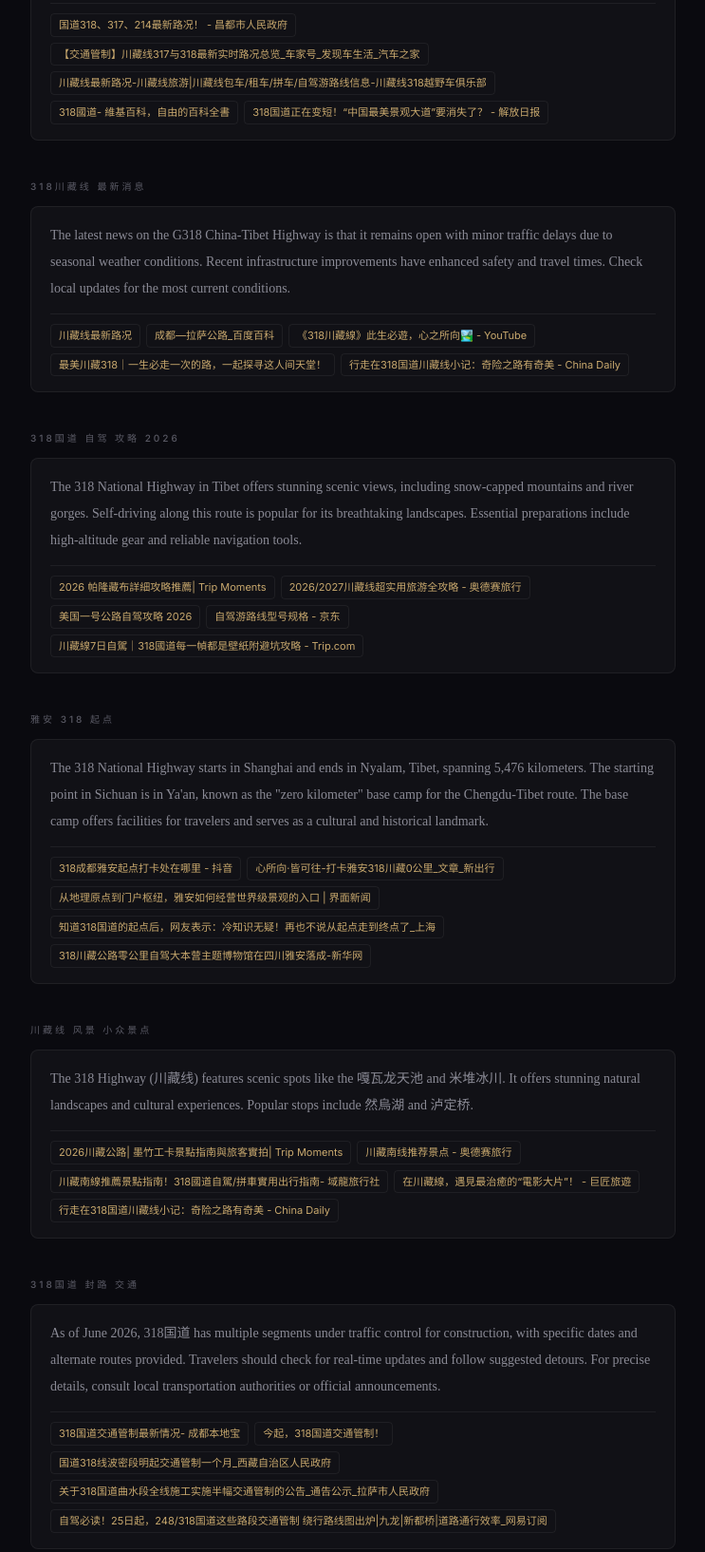
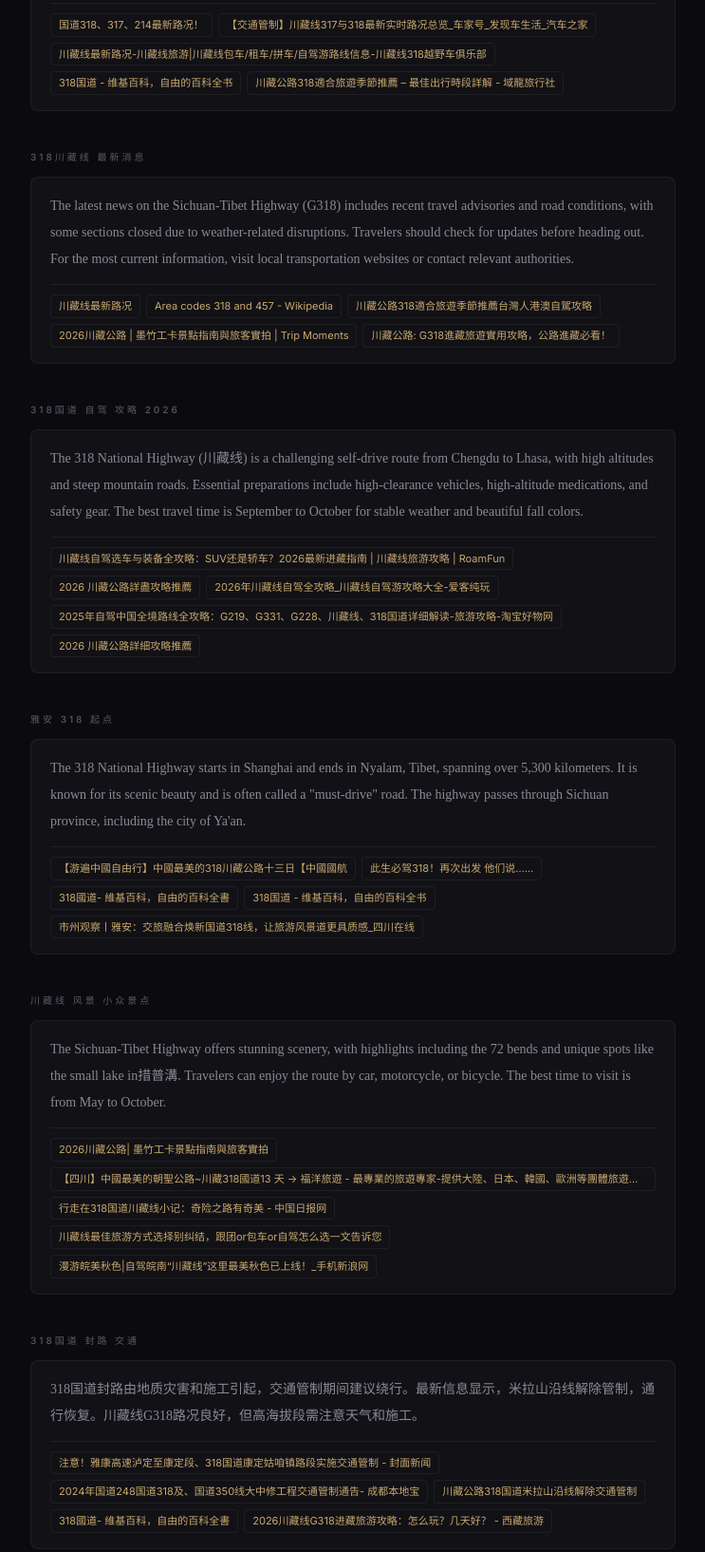
Before and after one commit to 521w/blog, a website: page 318.html in a window 1280 px wide. Shown: the part 419-2053 px from the top of the page at 95% size, without its empty margins (268-1011 px from the left). Drawn offline with Linux system fonts and the light colour scheme.

Commit message:
auto: 318情报 2026-07-21

```diff
--- a/318.html
+++ b/318.html
@@ -54,15 +54,15 @@
     </nav>
     <h1>🚗 318 情报站</h1>
     <p class="subtitle">雅安 · 318 起点 · 自动情报</p>
-    <p class="updated"><span class="status-dot"></span>更新于 2026.06.29 12:44 · 自动采集</p>
+    <p class="updated"><span class="status-dot"></span>更新于 2026.07.21 15:48 · 自动采集</p>
     <div class="divider"></div>
 
     <div class="section">
       <div class="section-label">318国道 路况 今日</div>
       <div class="card">
-        <p>As of today, 318国道 is undergoing tunnel construction reducing travel time and length. Some scenic views may change, but old routes will be maintained for future exploration.</p>
+        <p>As of today, 318国道 is open with some sections under temporary traffic control for construction. Check local updates for specific road conditions.</p>
         <div class="sources">
-          <a href="https://www.changdu.gov.cn/cdrmzf/c100359/202311/931ef291841e459f831e50a6a77b9335.shtml" target="_blank" rel="noopener">国道318、317、214最新路况！ - 昌都市人民政府</a><a href="https://chejiahao.autohome.com.cn/info/6067926" target="_blank" rel="noopener">【交通管制】川藏线317与318最新实时路况总览_车家号_发现车生活_汽车之家</a><a href="http://www.czx318.com/lxrz" target="_blank" rel="noopener">川藏线最新路况-川藏线旅游|川藏线包车/租车/拼车/自驾游路线信息-川藏线318越野车俱乐部</a><a href="https://zh.wikipedia.org/wiki/318%E5%9B%BD%E9%81%93" target="_blank" rel="noopener">318國道- 維基百科，自由的百科全書</a><a href="https://web.shobserver.com/wx/detail.do?id=791199" target="_blank" rel="noopener">318国道正在变短！“中国最美景观大道”要消失了？ - 解放日报</a>
+          <a href="https://www.changdu.gov.cn/cdrmzf/c100359/202311/931ef291841e459f831e50a6a77b9335.shtml" target="_blank" rel="noopener">国道318、317、214最新路况！</a><a href="https://chejiahao.autohome.com.cn/info/6067926" target="_blank" rel="noopener">【交通管制】川藏线317与318最新实时路况总览_车家号_发现车生活_汽车之家</a><a href="http://www.czx318.com/lxrz" target="_blank" rel="noopener">川藏线最新路况-川藏线旅游|川藏线包车/租车/拼车/自驾游路线信息-川藏线318越野车俱乐部</a><a href="https://zh.wikipedia.org/wiki/318%E5%9B%BD%E9%81%93" target="_blank" rel="noopener">318国道 - 维基百科，自由的百科全书</a><a href="https://www.xizanglvyou.org/28021.html" target="_blank" rel="noopener">川藏公路318適合旅遊季節推薦 – 最佳出行時段詳解 - 域龍旅行社</a>
         </div>
       </div>
     </div>
@@ -70,9 +70,9 @@
     <div class="section">
       <div class="section-label">318川藏线 最新消息</div>
       <div class="card">
-        <p>The latest news on the G318 China-Tibet Highway is that it remains open with minor traffic delays due to seasonal weather conditions. Recent infrastructure improvements have enhanced safety and travel times. Check local updates for the most current conditions.</p>
+        <p>The latest news on the Sichuan-Tibet Highway (G318) includes recent travel advisories and road conditions, with some sections closed due to weather-related disruptions. Travelers should check for updates before heading out. For the most current information, visit local transportation websites or contact relevant authorities.</p>
         <div class="sources">
-          <a href="http://www.czx318.com/lxrz" target="_blank" rel="noopener">川藏线最新路况</a><a href="https://baike.baidu.com/item/%E6%88%90%E9%83%BD%E2%80%94%E6%8B%89%E8%90%A8%E5%85%AC%E8%B7%AF/63833988" target="_blank" rel="noopener">成都—拉萨公路_百度百科</a><a href="https://www.youtube.com/watch?v=QH0J_xyAWOs" target="_blank" rel="noopener">《318川藏線》此生必遊，心之所向🏞️ - YouTube</a><a href="https://lyfz.changdu.gov.cn/cdslyj4/c101234/202205/80146dcc85d44dffb606e73b185ab067.shtml" target="_blank" rel="noopener">最美川藏318｜一生必走一次的路，一起探寻这人间天堂！</a><a href="http://china.chinadaily.com.cn/2016-07/08/content_26020927.htm" target="_blank" rel="noopener">行走在318国道川藏线小记：奇险之路有奇美 - China Daily</a>
+          <a href="http://www.czx318.com/lxrz" target="_blank" rel="noopener">川藏线最新路况</a><a href="https://en.wikipedia.org/wiki/Area_codes_318_and_457" target="_blank" rel="noopener">Area codes 318 and 457 - Wikipedia</a><a href="https://www.findchina.tw/2024/01/Sichuan-Tibet-Highway-Tourism.html" target="_blank" rel="noopener">川藏公路318適合旅遊季節推薦台灣人港澳自駕攻略</a><a href="https://hk.trip.com/moments/poi-chuanzang-highway-13277639" target="_blank" rel="noopener">2026川藏公路 | 墨竹工卡景點指南與旅客實拍 | Trip Moments</a><a href="https://www.chinatibet.tw/lvyougonglue/502.html" target="_blank" rel="noopener">川藏公路: G318進藏旅遊實用攻略，公路進藏必看！</a>
         </div>
       </div>
     </div>
@@ -80,9 +80,9 @@
     <div class="section">
       <div class="section-label">318国道 自驾 攻略 2026</div>
       <div class="card">
-        <p>The 318 National Highway in Tibet offers stunning scenic views, including snow-capped mountains and river gorges. Self-driving along this route is popular for its breathtaking landscapes. Essential preparations include high-altitude gear and reliable navigation tools.</p>
+        <p>The 318 National Highway (川藏线) is a challenging self-drive route from Chengdu to Lhasa, with high altitudes and steep mountain roads. Essential preparations include high-clearance vehicles, high-altitude medications, and safety gear. The best travel time is September to October for stable weather and beautiful fall colors.</p>
         <div class="sources">
-          <a href="https://hk.trip.com/moments/theme/poi-purlung-tsangpo-river-95561-comprehensive-guides-993136" target="_blank" rel="noopener">2026 帕隆藏布詳細攻略推薦| Trip Moments</a><a href="https://www.tibetcn.com/chuanzangxian" target="_blank" rel="noopener">2026/2027川藏线超实用旅游全攻略 - 奥德赛旅行</a><a href="https://www.meilvtong.com/viewthread.php?tid=31" target="_blank" rel="noopener">美国一号公路自驾攻略 2026</a><a href="https://www.jd.com/xinghao/1713b93a43305cfc7987.html" target="_blank" rel="noopener">自驾游路线型号规格 - 京东</a><a href="https://hk.trip.com/moments/detail/basu-120403-137630536" target="_blank" rel="noopener">川藏線7日自駕｜318國道每一幀都是壁紙附避坑攻略 - Trip.com</a>
+          <a href="https://roamfun.com/travel-guide/chuanzangxian/318-chuanzangxian-self-driving-car-guide" target="_blank" rel="noopener">川藏线自驾选车与装备全攻略：SUV还是轿车？2026最新进藏指南 | 川藏线旅游攻略 | RoamFun</a><a href="https://tw.trip.com/moments/theme/poi-chuanzang-highway-13277639-comprehensive-guides-993136" target="_blank" rel="noopener">2026 川藏公路詳盡攻略推薦</a><a href="https://czx.aiketour.com/raiders/show_689.html" target="_blank" rel="noopener">2026年川藏线自驾全攻略_川藏线自驾游攻略大全-爱客纯玩</a><a href="https://mgoods.taobao.com/t/lvyougonglve_16971/648f73ddecb5fd48694c2e85c26dc480.html" target="_blank" rel="noopener">2025年自驾中国全境路线全攻略：G219、G331、G228、川藏线、318国道详细解读-旅游攻略-淘宝好物网</a><a href="https://hk.trip.com/moments/theme/poi-chuanzang-highway-13277639-comprehensive-guides-993136" target="_blank" rel="noopener">2026 川藏公路詳細攻略推薦</a>
         </div>
       </div>
     </div>
@@ -90,9 +90,9 @@
     <div class="section">
       <div class="section-label">雅安 318 起点</div>
       <div class="card">
-        <p>The 318 National Highway starts in Shanghai and ends in Nyalam, Tibet, spanning 5,476 kilometers. The starting point in Sichuan is in Ya'an, known as the "zero kilometer" base camp for the Chengdu-Tibet route. The base camp offers facilities for travelers and serves as a cultural and historical landmark.</p>
+        <p>The 318 National Highway starts in Shanghai and ends in Nyalam, Tibet, spanning over 5,300 kilometers. It is known for its scenic beauty and is often called a "must-drive" road. The highway passes through Sichuan province, including the city of Ya'an.</p>
         <div class="sources">
-          <a href="https://www.douyin.com/shipin/7355791650016315444" target="_blank" rel="noopener">318成都雅安起点打卡处在哪里 - 抖音</a><a href="https://www.xchuxing.com/article/124392" target="_blank" rel="noopener">心所向·皆可往-打卡雅安318川藏0公里_文章_新出行</a><a href="https://m.jiemian.com/article/13414896.html" target="_blank" rel="noopener">从地理原点到门户枢纽，雅安如何经营世界级景观的入口 | 界面新闻</a><a href="https://www.sohu.com/a/382830931_99917329" target="_blank" rel="noopener">知道318国道的起点后，网友表示：冷知识无疑！再也不说从起点走到终点了_上海</a><a href="http://sc.news.cn/20240702/b27d3557e1494b20aafcd49f1fb346f7/c.html" target="_blank" rel="noopener">318川藏公路零公里自驾大本营主题博物馆在四川雅安落成-新华网</a>
+          <a href="https://www.mta.com.tw/print_itinerary.asp?seq=5417" target="_blank" rel="noopener">【游遍中國自由行】中國最美的318川藏公路十三日【中國國航</a><a href="http://sc.people.com.cn/n2/2025/0319/c345167-41168841.html" target="_blank" rel="noopener">此生必驾318！再次出发 他们说……</a><a href="https://zh.wikipedia.org/wiki/318%E5%9B%BD%E9%81%93" target="_blank" rel="noopener">318國道- 維基百科，自由的百科全書</a><a href="https://zh.wikipedia.org/zh-hans/318%E5%9B%BD%E9%81%93" target="_blank" rel="noopener">318国道 - 维基百科，自由的百科全书</a><a href="https://sichuan.scol.com.cn/ggxw/202408/82581762.html" target="_blank" rel="noopener">市州观察丨雅安：交旅融合焕新国道318线，让旅游风景道更具质感_四川在线</a>
         </div>
       </div>
     </div>
@@ -100,9 +100,9 @@
     <div class="section">
       <div class="section-label">川藏线 风景 小众景点</div>
       <div class="card">
-        <p>The 318 Highway (川藏线) features scenic spots like the 嘎瓦龙天池 and 米堆冰川. It offers stunning natural landscapes and cultural experiences. Popular stops include 然烏湖 and 泸定桥.</p>
+        <p>The Sichuan-Tibet Highway offers stunning scenery, with highlights including the 72 bends and unique spots like the small lake in措普溝. Travelers can enjoy the route by car, motorcycle, or bicycle. The best time to visit is from May to October.</p>
         <div class="sources">
-          <a href="https://hk.trip.com/moments/poi-chuanzang-highway-13277639" target="_blank" rel="noopener">2026川藏公路| 墨竹工卡景點指南與旅客實拍| Trip Moments</a><a href="https://www.tibetcn.com/chuanzangxian/15410.html" target="_blank" rel="noopener">川藏南线推荐景点 - 奥德赛旅行</a><a href="https://www.xizanglvyou.org/28020.html" target="_blank" rel="noopener">川藏南線推薦景點指南！318國道自駕/拼車實用出行指南- 域龍旅行社</a><a href="https://www.artisan.com.tw/blog/blog_article.aspx?article=677" target="_blank" rel="noopener">在川藏線，遇見最治癒的“電影大片”！ - 巨匠旅遊</a><a href="http://china.chinadaily.com.cn/2016-07/08/content_26020927.htm" target="_blank" rel="noopener">行走在318国道川藏线小记：奇险之路有奇美 - China Daily</a>
+          <a href="https://hk.trip.com/moments/poi-chuanzang-highway-13277639" target="_blank" rel="noopener">2026川藏公路| 墨竹工卡景點指南與旅客實拍</a><a href="https://www.travel168.com.tw/TripIntroductionAgent?TripNo=A20191008000012&Date=2024%2F11%2F30&type=CI&Gno=CNCC241101" target="_blank" rel="noopener">【四川】中國最美的朝聖公路~川藏318國道13 天 -> 福洋旅遊 - 最專業的旅遊專家-提供大陸、日本、韓國、歐洲等團體旅遊、Mini Tour</a><a href="http://china.chinadaily.com.cn/2016-07/08/content_26020927.htm" target="_blank" rel="noopener">行走在318国道川藏线小记：奇险之路有奇美 - 中国日报网</a><a href="https://www.tibetcn.com/wenda/4314.html" target="_blank" rel="noopener">川藏线最佳旅游方式选择别纠结，跟团or包车or自驾怎么选一文告诉您</a><a href="http://ah.sina.cn/travel/2021-10-28/detail-iktzscyy2228408.d.html" target="_blank" rel="noopener">漫游皖美秋色|自驾皖南“川藏线”这里最美秋色已上线！_手机新浪网</a>
         </div>
       </div>
     </div>
@@ -110,9 +110,9 @@
     <div class="section">
       <div class="section-label">318国道 封路 交通</div>
       <div class="card">
-        <p>As of June 2026, 318国道 has multiple segments under traffic control for construction, with specific dates and alternate routes provided. Travelers should check for real-time updates and follow suggested detours. For precise details, consult local transportation authorities or official announcements.</p>
+        <p>318国道封路由地质灾害和施工引起，交通管制期间建议绕行。最新信息显示，米拉山沿线解除管制，通行恢复。川藏线G318路况良好，但高海拔段需注意天气和施工。</p>
         <div class="sources">
-          <a href="http://cd.bendibao.com/traffic/202447/181575.shtm" target="_blank" rel="noopener">318国道交通管制最新情况- 成都本地宝</a><a href="https://hqtime.huanqiu.com/article/4M6DMksWyUQ" target="_blank" rel="noopener">今起，318国道交通管制！</a><a href="https://www.xizang.gov.cn/xwzx_406/qxxw/201812/t20181217_26150.html" target="_blank" rel="noopener">国道318线波密段明起交通管制一个月_西藏自治区人民政府</a><a href="https://www.lasa.gov.cn/lasa/tggs/202606/be8d5a9b7e5e429395fb0a0f366684f7.shtml" target="_blank" rel="noopener">关于318国道曲水段全线施工实施半幅交通管制的公告_通告公示_拉萨市人民政府</a><a href="https://www.163.com/dy/article/JRDB7B9605449RE8.html" target="_blank" rel="noopener">自驾必读！25日起，248/318国道这些路段交通管制 绕行路线图出炉|九龙|新都桥|道路通行效率_网易订阅</a>
+          <a href="https://www.thecover.cn/news/srD7JH8zFO%2BH90qSdq8Jkw==" target="_blank" rel="noopener">注意！雅康高速泸定至康定段、318国道康定姑咱镇路段实施交通管制 - 封面新闻</a><a href="https://m.cd.bendibao.com/traffic/181572.shtm" target="_blank" rel="noopener">2024年国道248国道318及、国道350线大中修工程交通管制通告- 成都本地宝</a><a href="http://www.cneb.gov.cn/2016/03/23/ARTI1458719207995395.shtml" target="_blank" rel="noopener">川藏公路318国道米拉山沿线解除交通管制</a><a href="https://zh.wikipedia.org/wiki/318%E5%9B%BD%E9%81%93" target="_blank" rel="noopener">318國道- 維基百科，自由的百科全書</a><a href="https://www.tibetway.com/overland-to-tibet/chengdu-lhasa-overland-southernroute.html" target="_blank" rel="noopener">2026川藏线G318进藏旅游攻略：怎么玩？几天好？ - 西藏旅游</a>
         </div>
       </div>
     </div>
```
